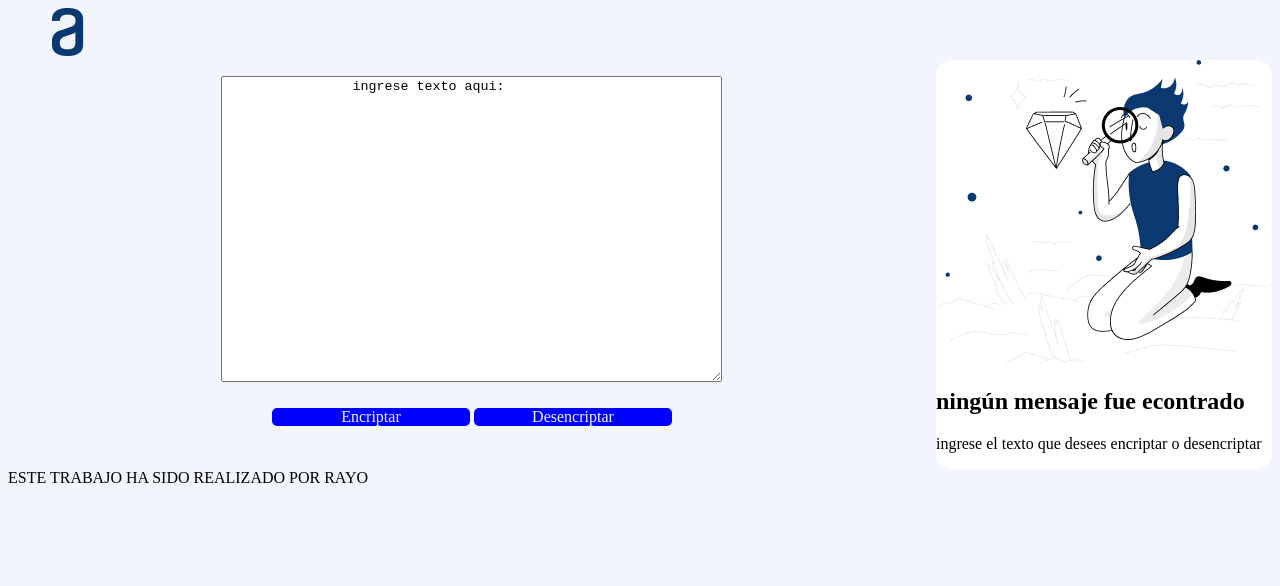
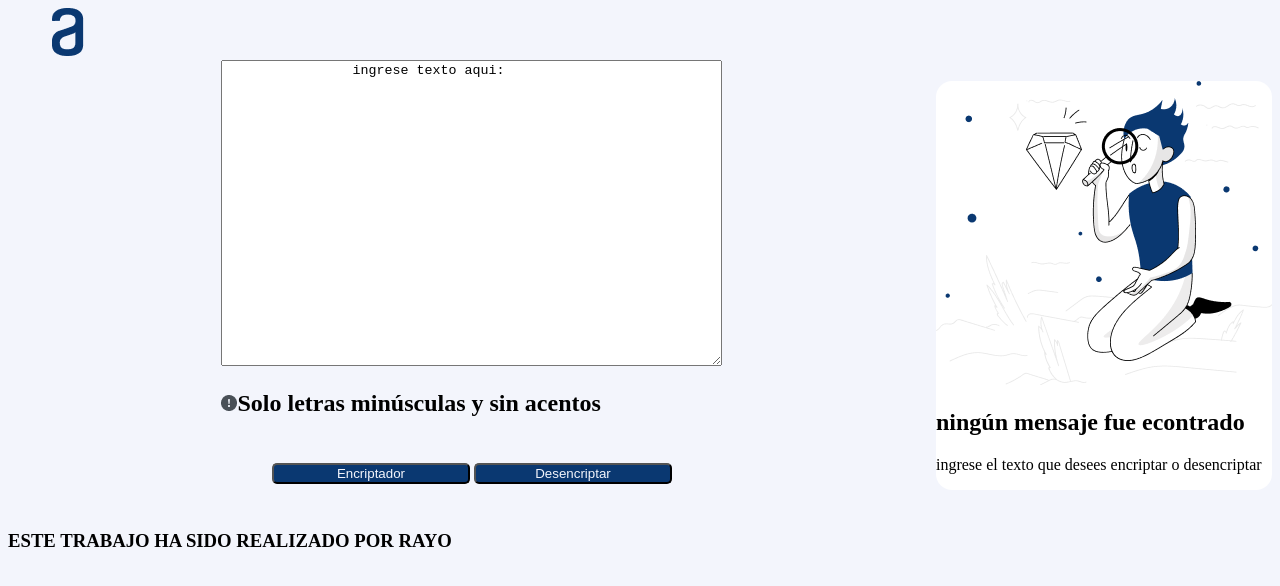
Before and after one commit to rayotomson/encriptador, a plain HTML site: page index.html in a window 1280 px wide. Drawn offline with Linux system fonts and the light colour scheme.

Commit message:
agregado .js

```diff
--- /dev/null
+++ b/app.js
@@ -0,0 +1,15 @@
+let textarea = "inicializada";
+let textoIn = "void";
+
+function mostrarTexto(){
+textoIn = document.getElementById('valorUsuario').value;
+console.log(textoIn);
+
+}
+
+function mostrarVariables(){
+    console.log(textoIn);
+}
+
+console.log(textarea);
+console.log(textoIn);
--- a/index.html
+++ b/index.html
@@ -15,24 +15,28 @@
     <main>
         <h1 class=""></h1>
         <section>
-            <textarea name="text" cols="60" rows="20">
+                <div>
+                <textarea id="valorUsuario" name="text" cols="60" rows="20">
                 ingrese texto aqui:</textarea>
+                <h2><img src="assets/Group.png" alt="logo de alerta">Solo letras minúsculas y sin acentos</h2>
+                </div>
 
-
-            <div class="botones__grupo">
-                <a class="boton__encriptador" href="">Encriptar</a>
-                <a class="boton__desencriptador" href="">Desencriptar</a>
-            </div>
+                <div class="botones__grupo">
+                    <button onclick="mostrarTexto();" class="boton__encriptador">Encriptador</button>
+                    <button onclick="mostrarVariables();" class="boton__desencriptador" >Desencriptar</button>
+                </div>
         </section>
         <div class="main__texto__out">
             <img src="assets/Muñeco.png" alt="caricatura con una lupa">
             <h2>ningún mensaje fue econtrado</h2>
             <p>ingrese el texto que desees encriptar o desencriptar</p></div>
         </div>
+        <script src="app.js"></script>
     </main>
 
     <footer>
-        <div>ESTE TRABAJO HA SIDO REALIZADO POR RAYO</div>
+        <h3>ESTE TRABAJO HA SIDO REALIZADO POR RAYO</h3>
+
 
     </footer>
 </body>
--- a/styles/style.css
+++ b/styles/style.css
@@ -1,10 +1,11 @@
-.root {
-    --color-primario:;
-    --color-secundario:;
-    --color-terciario:;
+:root {
+    --color-primario:#F3F5FC;
+    --color-secundario:#0A3871;
+    --color-hover:#D8DFE8;
+    /*--color-terciario:;
 
     --fuente-texto-in:;
-    --fuente-tedxto-out:;
+    --fuente-tedxto-out:;*/
 
 }
 
@@ -41,16 +42,32 @@ section{
 
 .boton__desencriptador{
     width: 200px;
-    color: #F3F5FC;
+    color: var(--color-primario);
     border-radius: 5px;
-    background-color: blue;
+    background-color: var(--color-secundario);
     text-decoration: none;
 }
 .boton__encriptador{
     width: 200px;
-    background-color: blue;
-    color: #F3F5FC;
+    background-color: var(--color-secundario);
+    color: var(--color-primario);
     border-radius: 5px;
     text-decoration: none;
 
 }
+.boton__encriptador:hover{
+    background-color: var(--color-hover);
+    color: var(--color-secundario);
+
+}
+
+.boton__desencriptador:hover{
+    background-color: var(--color-hover);
+    color: var(--color-secundario);
+
+}
+
+
+footer{
+    background-color: var(--color-primario);
+}
```
Also changed, not shown: assets/Group.png (added).
